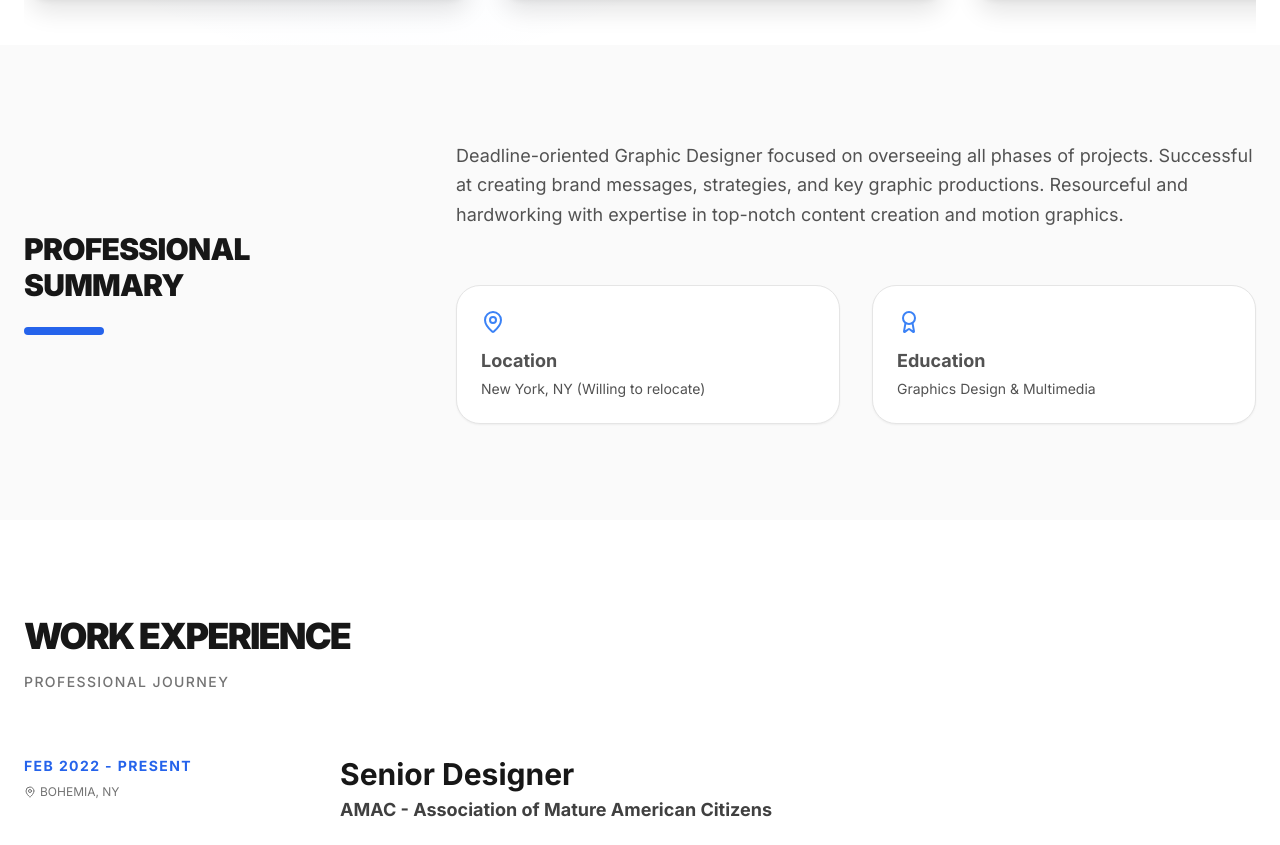
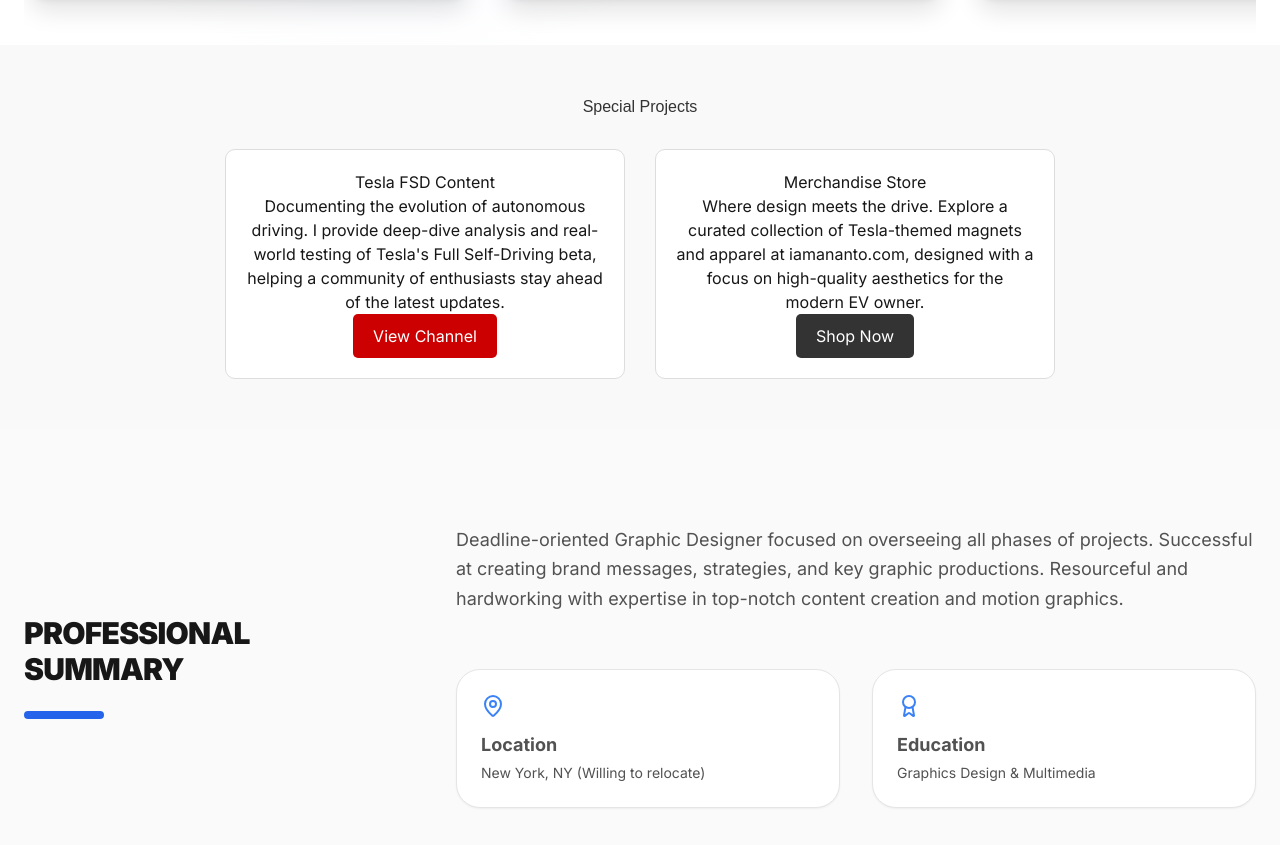
Before and after one commit to 01ananto/my-portfolio, a plain HTML site: page index.html in a window 1280 px wide. Shown: the part 910-1755 px from the top of the page. Drawn offline with nearby package versions, Linux system fonts and the light colour scheme.

Commit message:
Update index.html

```diff
--- a/index.html
+++ b/index.html
@@ -131,7 +131,24 @@
             </div>
         </div>
     </section>
+<section id="special-projects" style="padding: 50px 20px; text-align: center; background-color: #f9f9f9;">
+    <h2 style="font-family: Arial, sans-serif; color: #333;">Special Projects</h2>
+    <div style="display: flex; flex-wrap: wrap; justify-content: center; gap: 30px; margin-top: 30px;">
 
+        <div style="max-width: 400px; border: 1px solid #ddd; padding: 20px; border-radius: 10px; background: white;">
+            <h3>Tesla FSD Content</h3>
+            <p>Documenting the evolution of autonomous driving. I provide deep-dive analysis and real-world testing of Tesla's Full Self-Driving beta, helping a community of enthusiasts stay ahead of the latest updates.</p>
+            <a href="https://youtube.com/01ananto" target="_blank" style="display: inline-block; padding: 10px 20px; background: #cc0000; color: white; text-decoration: none; border-radius: 5px;">View Channel</a>
+        </div>
+
+        <div style="max-width: 400px; border: 1px solid #ddd; padding: 20px; border-radius: 10px; background: white;">
+            <h3>Merchandise Store</h3>
+            <p>Where design meets the drive. Explore a curated collection of Tesla-themed magnets and apparel at iamananto.com, designed with a focus on high-quality aesthetics for the modern EV owner.</p>
+            <a href="https://iamananto.com" target="_blank" style="display: inline-block; padding: 10px 20px; background: #333; color: white; text-decoration: none; border-radius: 5px;">Shop Now</a>
+        </div>
+
+    </div>
+</section>
     <!-- About Section -->
     <section id="about" class="py-24 bg-neutral-50 dark:bg-neutral-900/40">
         <div class="max-w-7xl mx-auto px-6">
```
